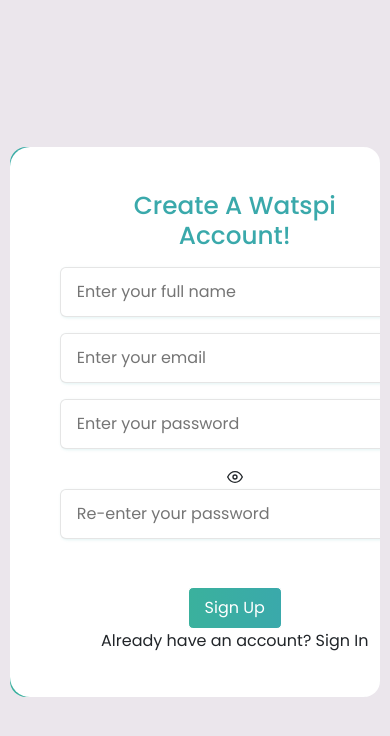
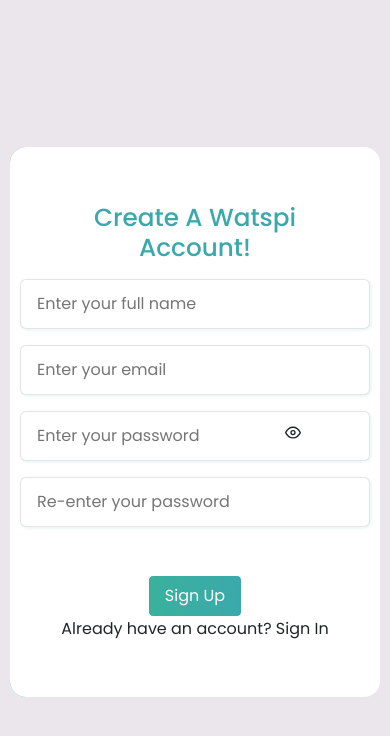
Before and after one commit to Huzaifa246/watspi_user, a React (Vite) app: page / in a window 390 px wide. Both pictures are taken after a click on the element "Sign Up". Shown: the top 736 px of the page. Built offline with nearby package versions, Linux system fonts and the light colour scheme.

Commit message:
Updated Ui changes

```diff
--- a/src/Component/IntancesComponent/Instances.jsx
+++ b/src/Component/IntancesComponent/Instances.jsx
@@ -42,7 +42,7 @@
     useEffect(() => {
         const fetchData = async () => {
             try {
-                const data = await GetALLInstances('651fd5cccdb9b02af383569e');
+                const data = await GetALLInstances('651e9cb2f717671e388db0c7');
                 setInstancesData(data?.message);
             } catch (error) {
                 console.error('Error fetching data:', error);
@@ -109,7 +109,7 @@
             stateWebhook: JSON.stringify(stateWebhook),
             outgoingMessageWebhook: JSON.stringify(outgoingMessageWebhook),
             incomingWebhook: JSON.stringify(incomingWebhook),
-            userId: "651fd5cccdb9b02af383569e",
+            userId: "651e9cb2f717671e388db0c7",
             InstancesName: randomName,
             InstancesPhone: +92345678910,
         };
--- a/src/Pages/Login/index.jsx
+++ b/src/Pages/Login/index.jsx
@@ -343,7 +343,7 @@
                                 </div>
                             </div>
                             <button className={styles.btn}>Sign In</button>
-                            <div>
+                            <div className="display-mob-none">
                                 <p>Don't have an account? <span onClick={() => setIsLoginForm(false)}> Sign Up</span></p>
                             </div>
                         </div>
@@ -386,7 +386,7 @@
                                     value={password} onChange={e => setPassword(e.target.value)}
                                 />
                                 <span className="password-toggle-icon" onClick={togglePasswordVisibility}>
-                                    {showPassword ? <FiEyeOff /> : <FiEye />}
+                                    {showPassword ? <FiEyeOff className="password-eye-icon"/> : <FiEye className="password-eye-icon"/>}
                                 </span>
                             </div>
                             <div className={styles.input_container}>
@@ -398,7 +398,7 @@
                             {/* <a href="/otpForm"> */}
                             <button className={styles.btn}>Sign Up</button>
                             {/* </a> */}
-                            <div>
+                            <div className="display-mob-none">
                                 <p>Already have an account? <span onClick={() => setIsLoginForm(true)}> Sign In</span></p>
                             </div>
                             {signUpError && (
--- a/src/Pages/Login/index.module.css
+++ b/src/Pages/Login/index.module.css
@@ -183,7 +183,7 @@
 .password-toggle-icon {
   position: absolute;
   /* top: 50%; */
-  right: 32%;
+  right: 32% !important;
   transform: translateY(40%);
   cursor: pointer;
   font-size: 18px;
@@ -196,18 +196,29 @@
     right: 0px !important;
     transform-origin: top center !important;
     align-items: center;
-    width: 100%;
+    width: 100% !important;
+    border-radius: 0px !important;
   }
   .signup_form {
     transform-origin: bottom center !important;
     height: 100%;
     left: 0px !important;
     align-items: center;
-    width: 100%;
+    width: 100% !important;
+    border-radius: 0px !important;
   }
   .password-toggle-icon {
     position: absolute !important;
-    right: 125px !important;
-    padding-top: 10px !important;
+    right: 28% !important;
+    transform: translateY(40%) !important;
+    cursor: pointer;
   }
 }
+@media screen and (max-width: 300px) {
+  .login_form {
+    font-size: 2vh;
+  }
+  .signup_form {
+    font-size: 2vh;
+  }
+}
--- a/src/Pages/Login/otpForm.css
+++ b/src/Pages/Login/otpForm.css
@@ -38,3 +38,54 @@
     border: none;
     margin: 10px;
   }
+  .display-mob-none{
+    display: none !important;
+  }
+
+  @media screen and (max-width: 800px) {
+    .password-toggle-icon {
+      position: absolute !important;
+      right: 28% !important;
+      transform: translateY(40%) !important;
+      cursor: pointer;
+    }
+    .display-mob-none{
+      display: flex !important;
+    }
+  }
+
+@media screen and (min-width: 700px) and (max-width: 800px) {
+  .password-toggle-icon {
+    right: 36% !important;
+  }
+}
+@media screen and (min-width: 600px) and (max-width: 699px) {
+  .password-toggle-icon {
+    right: 33.5% !important;
+  }
+}
+@media screen and (min-width: 540px) and (max-width: 599px) {
+  .password-toggle-icon {
+    right: 31.5% !important;
+  }
+}
+@media screen and (min-width: 480px) and (max-width: 539px) {
+  .password-toggle-icon {
+    right: 30% !important;
+  }
+}
+@media screen and (min-width: 400px) and (max-width: 479px) {
+  .password-toggle-icon {
+    right: 27% !important;
+  }
+}
+@media screen and (min-width: 330px) and (max-width: 399px) {
+  .password-toggle-icon {
+    right: 21.5% !important;
+  }
+}
+@media screen and (min-width: 260px) and (max-width: 329px) {
+  .password-toggle-icon {
+    right: 19% !important;
+  }
+}
--- a/src/helpers/GetApis/GetALLInstance.jsx
+++ b/src/helpers/GetApis/GetALLInstance.jsx
@@ -1,7 +1,7 @@
 import axios from 'axios';
 async function GetALLInstances(userId) {
   try {
-    let url = `${import.meta.env.VITE_APP_API}/api/users/getwebhook/651fd5cccdb9b02af383569e`;
+    let url = `${import.meta.env.VITE_APP_API}/api/users/getwebhook/651e9cb2f717671e388db0c7`;
     console.log(url);
 
     const response = await axios.get(url);
```
